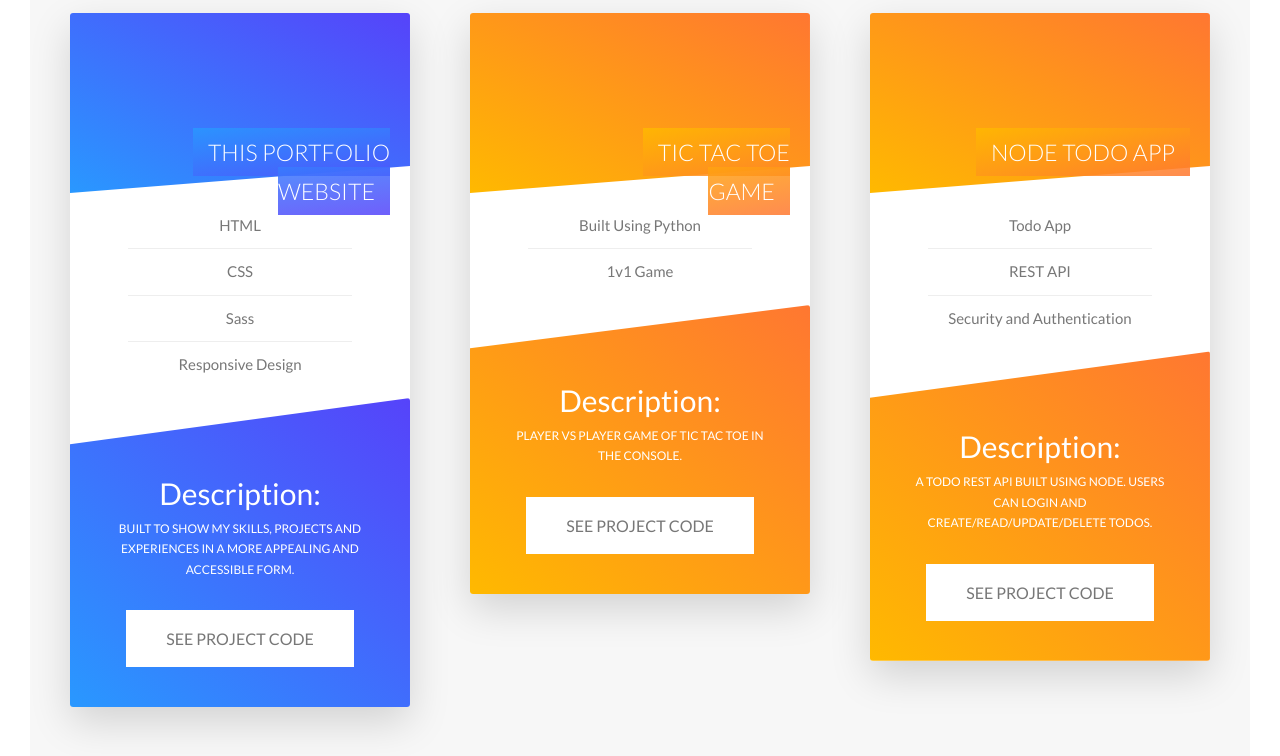
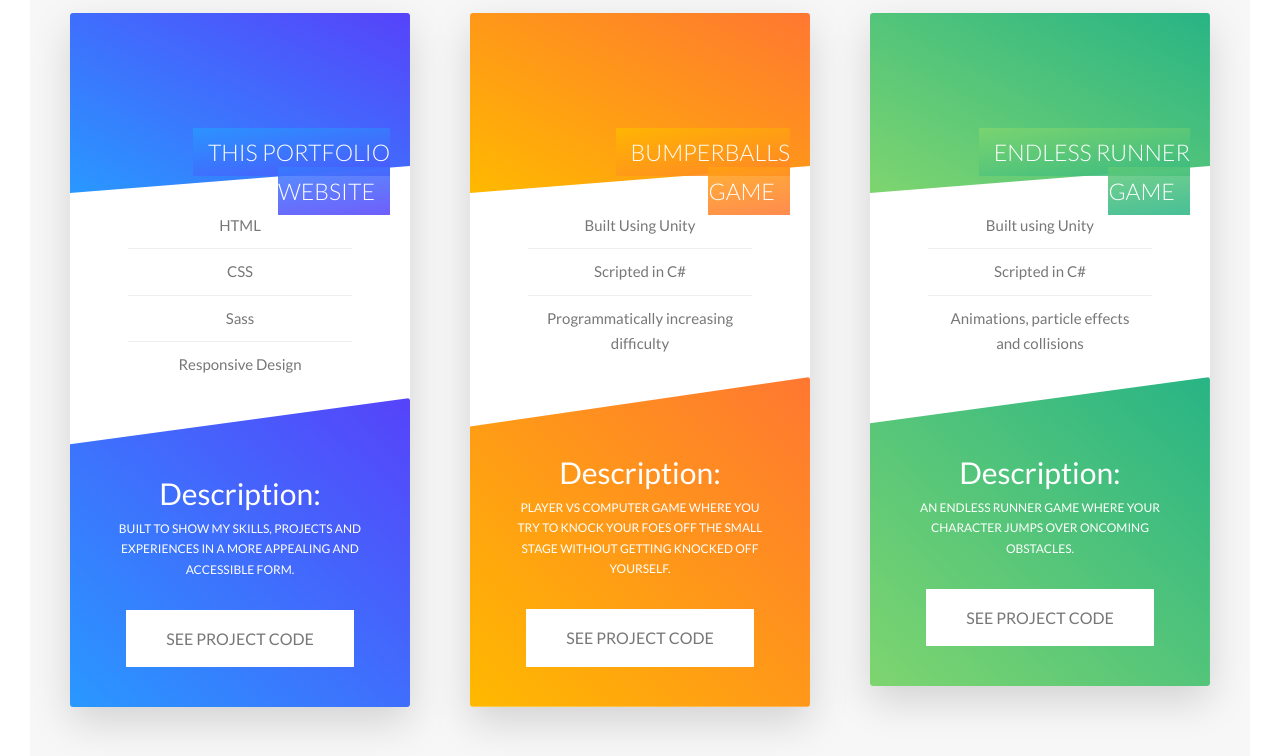
Before and after one commit to skhan27/skhan27.github.io, a website: page index.html in a window 1280 px wide. Shown: the part 4660-5416 px from the top of the page. Drawn offline with Linux system fonts and the light colour scheme.

Commit message:
add projects

```diff
--- a/index.html
+++ b/index.html
@@ -275,6 +275,72 @@
                                 </div>
                                 <h4 class="card__heading">
                                     <span class="card__heading-span card__heading-span--2">
+                                        Bumperballs Game</span>
+                                </h4>
+                                <div class="card__details">
+                                    <ul>
+                                        <li>Built Using Unity</li>
+                                        <li>Scripted in C#</li>
+                                        <li>Programmatically increasing difficulty</li>
+                                    </ul>
+
+                                </div>
+                            </div>
+                            <div class="card__side card__side--back card__side--back-2">
+                                <div class="card__cta">
+                                    <div class="card__detailbox">
+                                        <p class="card__head">Description:</p>
+                                        <p class="card__desc">Player vs computer game where you try to knock your foes off the small stage without getting knocked off yourself.
+                                        </p>
+                                    </div>
+                                    <a href="https://github.com/skhan27/Bumperballs-Unity" class="btn btn--white">See Project Code</a>
+                                </div>
+                            </div>
+                        </div>
+                    </div>
+                    <div class="col-1-of-3">
+                        <div class="card">
+                            <div class="card__side card__side--front">
+                                <div class="card__picture card__picture--3">
+                                    &nbsp;
+                                </div>
+                                <h4 class="card__heading">
+                                    <span class="card__heading-span card__heading-span--3">
+                                        Endless Runner Game</span>
+                                </h4>
+                                <div class="card__details">
+                                    <ul>
+                                        <li>Built using Unity</li>
+                                        <li>Scripted in C#</li>
+                                        <li>Animations, particle effects and collisions</li>
+
+                                    </ul>
+
+                                </div>
+                            </div>
+                            <div class="card__side card__side--back card__side--back-3">
+                                <div class="card__cta">
+                                    <div class="card__detailbox">
+                                        <p class="card__head">Description:</p>
+                                        <p class="card__desc">An endless runner game where your character jumps over oncoming obstacles.
+                                        </p>
+                                    </div>
+                                    <a href="https://github.com/skhan27/EndlessRunner-Unity" class="btn btn--white">See Project Code</a>
+                                </div>
+                            </div>
+                        </div>
+                    </div>
+                </div>
+
+                <div class="row">
+                    <div class="col-1-of-3">
+                        <div class="card">
+                            <div class="card__side card__side--front">
+                                <div class="card__picture card__picture--2">
+                                    &nbsp;
+                                </div>
+                                <h4 class="card__heading">
+                                    <span class="card__heading-span card__heading-span--2">
                                         Tic Tac Toe Game</span>
                                 </h4>
                                 <div class="card__details">
@@ -302,11 +368,11 @@
                     <div class="col-1-of-3">
                         <div class="card">
                             <div class="card__side card__side--front">
-                                <div class="card__picture card__picture--2">
+                                <div class="card__picture card__picture--3">
                                     &nbsp;
                                 </div>
                                 <h4 class="card__heading">
-                                    <span class="card__heading-span card__heading-span--2">
+                                    <span class="card__heading-span card__heading-span--3">
                                         Node TODO app</span>
                                 </h4>
                                 <div class="card__details">
@@ -319,7 +385,7 @@
 
                                 </div>
                             </div>
-                            <div class="card__side card__side--back card__side--back-2">
+                            <div class="card__side card__side--back card__side--back-3">
                                 <div class="card__cta">
                                     <div class="card__detailbox">
                                         <p class="card__head">Description:</p>
@@ -332,6 +398,7 @@
                         </div>
                     </div>
                 </div>
+
                 <div class="btn-header u-margin-bottom-large">
                     <a href="https://github.com/skhan27?tab=repositories" class="btn btn--color">Visit My github</a>
                 </div>
```
